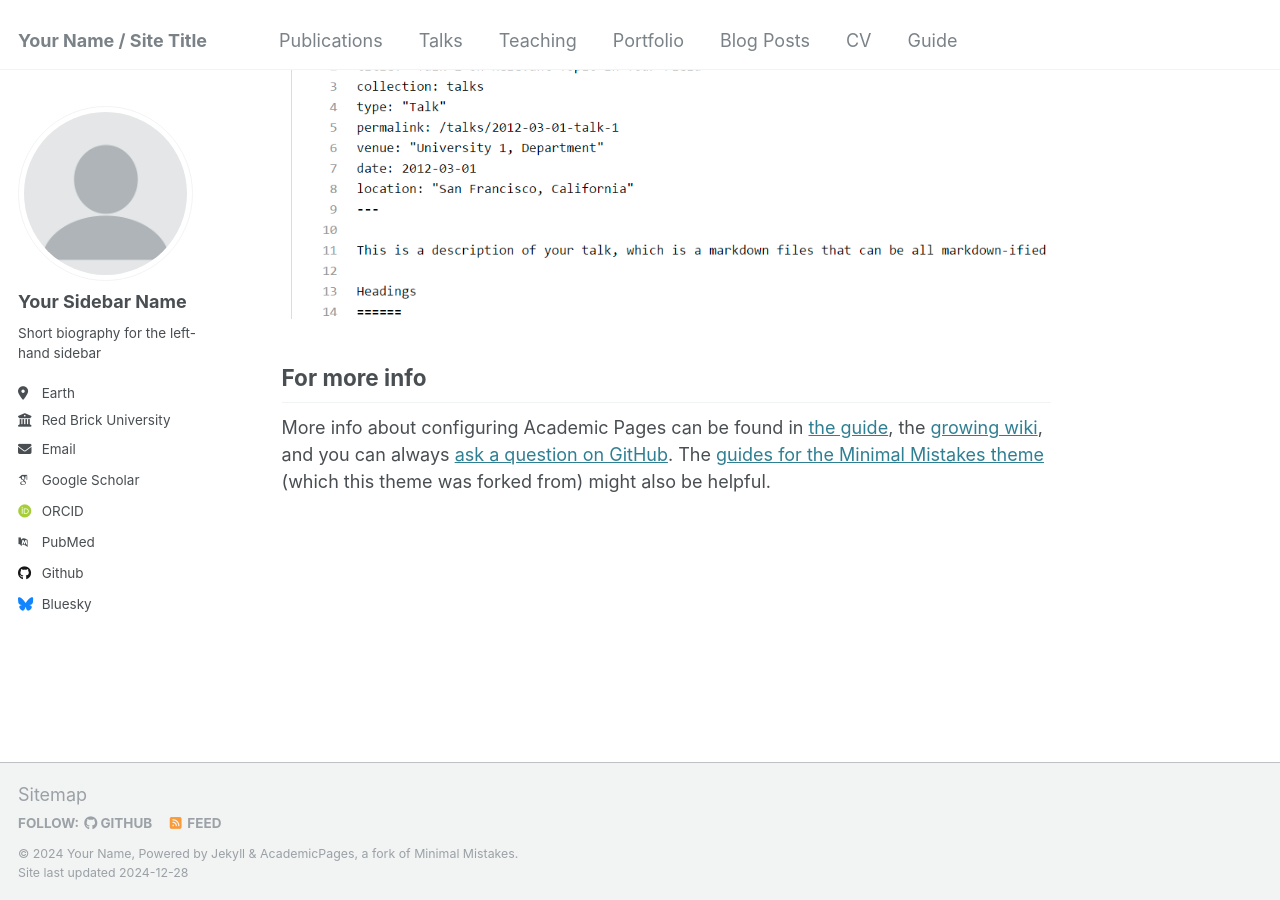
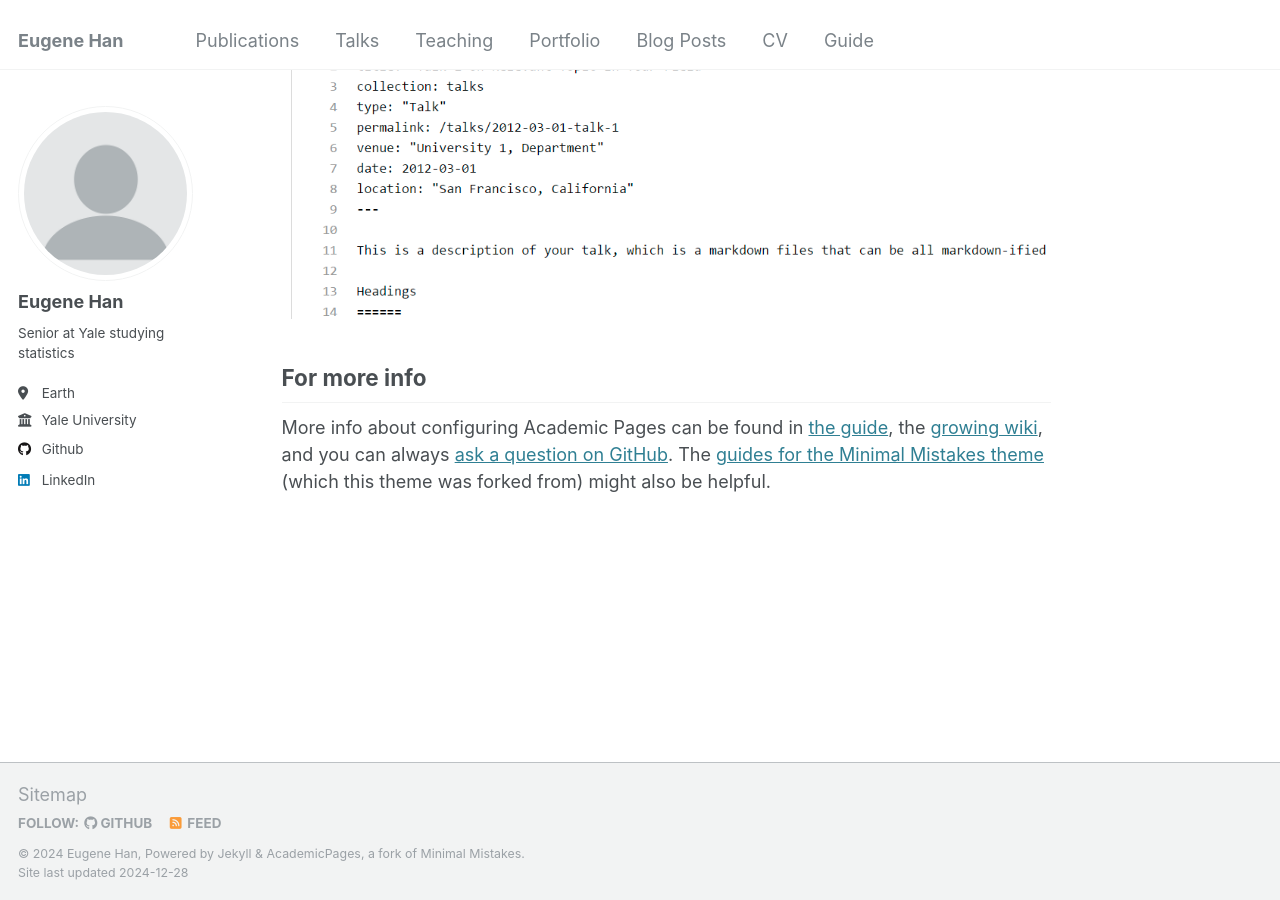
Before and after one commit to ehan03/ehan03.github.io, a Jekyll site: the page built from _pages/about.md, in a window 1280 px wide and 900 px high, scrolled down 2643 px. Built offline with Jekyll 4.4.1, drawn with Linux system fonts in a browser that asks for light colours; some web fonts are replaced.

Commit message:
Update _config.yml

```diff
--- a/_config.yml
+++ b/_config.yml
@@ -8,13 +8,13 @@
 
 # Basic Site Settings
 locale                   : "en-US"
-title                    : "Your Name / Site Title"
+title                    : "Eugene Han"
 title_separator          : "-"
-name                     : &name "Your Name"
+name                     : &name "Eugene Han"
 description              : &description "personal description"
-url                      : https://academicpages.github.io # the base hostname & protocol for your site e.g. "https://[your GitHub username].github.io"
+url                      : https://ehan03.github.io # the base hostname & protocol for your site e.g. "https://[your GitHub username].github.io"
 baseurl                  : "" # the subpath of your site, e.g. "/blog"
-repository               : "academicpages/academicpages.github.io"
+repository               : "ehan03/ehan03.github.io"
 
 # Site Author - The following control what appear as part of the author content on the side bar.
 #               If a field is blank the icon and link will not appear, otherwise it will be shown.
@@ -22,21 +22,21 @@ repository               : "academicpages/academicpages.github.io"
 author:
   # Biographic information
   avatar           : "profile.png"
-  name             : "Your Sidebar Name"
+  name             : "Eugene Han"
   pronouns         : # example: "she/her"
-  bio              : "Short biography for the left-hand sidebar"
+  bio              : "Senior at Yale studying statistics"
   location         : "Earth"
-  employer         : "Red Brick University"
+  employer         : "Yale University"
   uri              : # URL
-  email            : "none@example.org"
+  email            : # email
 
   # Academic websites
   arxiv            : # URL - Update with the correct link to your profile
-  googlescholar    : "https://scholar.google.com/citations?user=PS_CX0AAAAAJ"
+  googlescholar    : #
   impactstory      : # URL
-  orcid            : "http://orcid.org/yourorcidurl"
+  orcid            : #
   semantic         : # URL
-  pubmed           : "https://www.ncbi.nlm.nih.gov/pubmed/?term=john+snow"
+  pubmed           : #
   researchgate     : # URL
   scopus           : # URL
 
@@ -44,12 +44,12 @@ author:
   bitbucket        : # Username - Update with your username on the site
   codepen          : # Username
   dribbble         : # Username
-  github           : "academicpages"
+  github           : "ehan03"
   kaggle           : # Username
   stackoverflow    : # User number or user number and name (i.e., use "1" or "1/jeff-atwood")
 
   # Social media
-  bluesky          : "bsky.app" # Replace this with you Bluesky username
+  bluesky          : #
   facebook         : # Username
   flickr           : # Username
   foursquare       : # Username
@@ -58,7 +58,7 @@ author:
   keybase          : # Username
   instagram        : # Username
   lastfm           : # Username
-  linkedin         : # Username
+  linkedin         : "e-han"
   mastodon         : # URL
   medium           : # URL
   pinterest        : # Username
```
